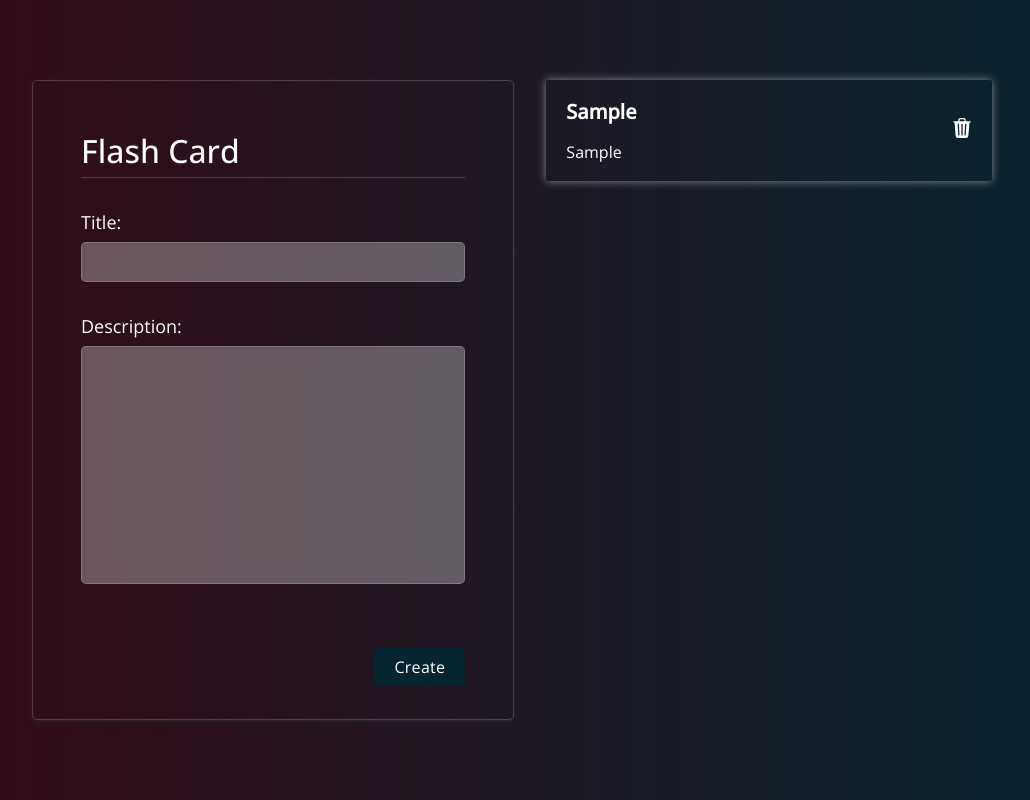
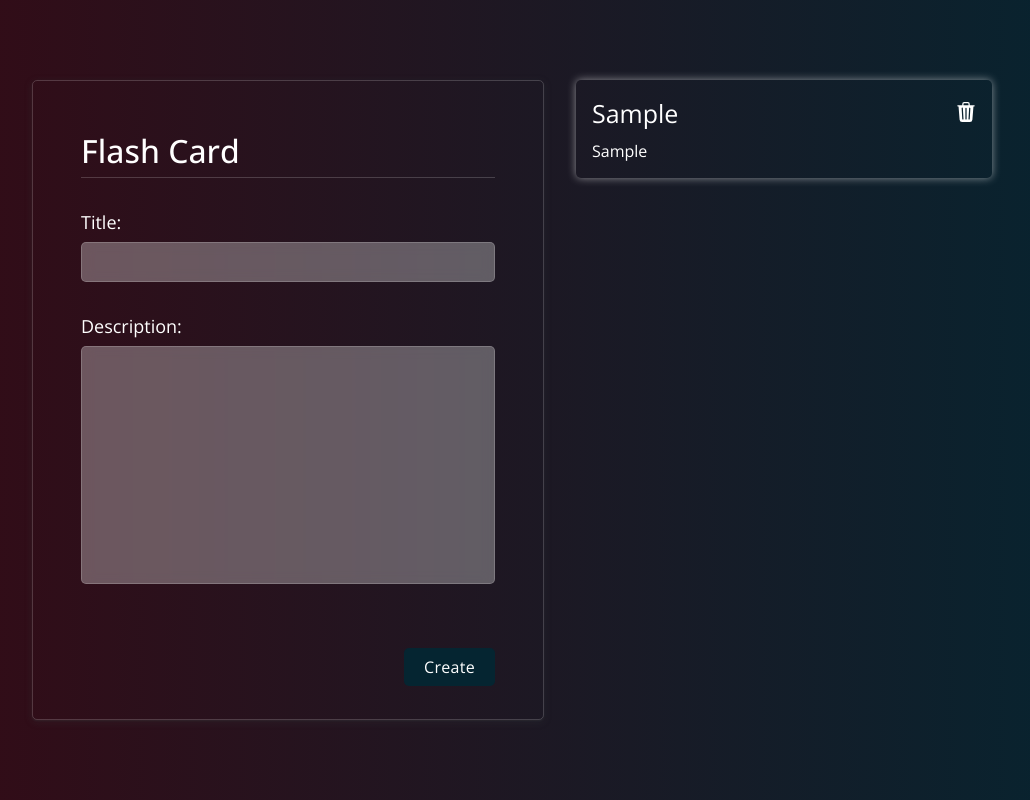
Before and after one commit to MaralNajafi/make-flash-cards, a plain HTML site: page index.html in a window 1280 px wide. Both pictures are taken after typing "Sample", "Sample" into the empty fields and a click on the button "Create". Shown: the whole page, without its empty margins (128-1158 px from the left). Drawn offline with nearby package versions, Linux system fonts and the light colour scheme.

Commit message:
changed flashcards style

```diff
--- a/index.html
+++ b/index.html
@@ -52,8 +52,8 @@
           </div>
         </form>
       </div>
-      <div class="flash-cards-container d-flex">
-        <ul class="flash-cards d-flex" id="flashCards">
+      <div class="flash-cards-container">
+        <ul class="flash-cards flex-col" id="flashCards">
           <!-- handled by JavaScript -->
         </ul>
       </div>
--- a/index.js
+++ b/index.js
@@ -22,18 +22,19 @@ function focusForm() {
 function updateDOMwithFlashCards() {
   let flashCard = flashCardsList.map((flashCard) => {
     return(
-      `<li class="flash-card">
-      <div class = "flash-card-header">
-        <h3 class="flash-card-title">${flashCard.title}</h3>
-        <p>${flashCard.description}</p>
-      </div>
-      <div class="deleteTrashIcon" onClick="deleteFlashCards(${flashCard.id})">
-        <svg fill="#fff" width="20" height="20">
-          <use xlink:href="#deleteTrash" />
-        </svg>
-      </div>
-    </li>
-  `
+      `<li class="flash-card flex-col">
+        <div class = "flash-card-header flex-row">
+          <h3 class="flash-card-title">${flashCard.title}</h3>
+          <button class="deleteTrashIcon" onClick="deleteFlashCards(${flashCard.id})">
+            <svg fill="#fff" width="20" height="20">
+              <use xlink:href="#deleteTrash" />
+            </svg>
+          </button>
+        </div>
+        <div class= "flash-card-body">
+          <p>${flashCard.description}</p>
+        </div>
+      </li>`
     )
   });
 
--- a/style.css
+++ b/style.css
@@ -20,6 +20,9 @@ li {
 }
 
 /* utility classes */
+.d-block {
+  display: block;
+}
 
 .d-flex {
   display: flex;
@@ -150,45 +153,44 @@ li {
 
 /* flash cards */
 
-.flash-cards-container {
-  width: 50%;
-}
-.flash-cards {
-  width: 100%;
-  flex-direction: column-reverse;
-  justify-content: flex-end;
+.flash-cards-container{
+  flex-grow: 1;
+  color: #fff;
 }
 
-.flash-card {
-  display: flex;
-  flex-direction: row;
-  justify-content: space-between;
-  align-items: center;
-  margin-bottom: 30px;
-  width: 100%;
-  min-height: 5rem;
-  padding: 18px 20px;
+.flash-card{
+  padding: 1rem;
   background: none;
-  box-shadow: 0px 0px 8px rgba(255, 255, 255, 0.5);
-  border-radius: 2px;
-  color: #fff;
-  transition: all 150ms ease-in;
+  box-shadow: 0px 0px 8px  rgba(255, 255, 255, 0.5);
+  border-radius: 5px;
+  transition: all 130ms ease-in;
+}
+
+.flash-card:hover{
+  box-shadow: 0px 0px 15px  rgba(255, 255, 255, 0.5);
+
 }
 
 .flash-card-header{
-  width: 90%;
+  justify-content: space-between;
+  width: 100%;
+  margin-bottom: 10px;
 }
 
-.flash-card-header p {
-  word-wrap: break-word;
+.flash-card-title{
+  font-size: 25px;
+  font-weight: 400;
 }
 
-.flash-card-title {
-  font-size: 20px;
-  margin-bottom: 1rem;
+.flash-card-desc{
+
 }
 
-
+.deleteTrashIcon{
+  background: none;
+  border: none;
+  outline: none;
+}
 
 .deleteTrashIcon:hover{
   cursor: pointer;
```
